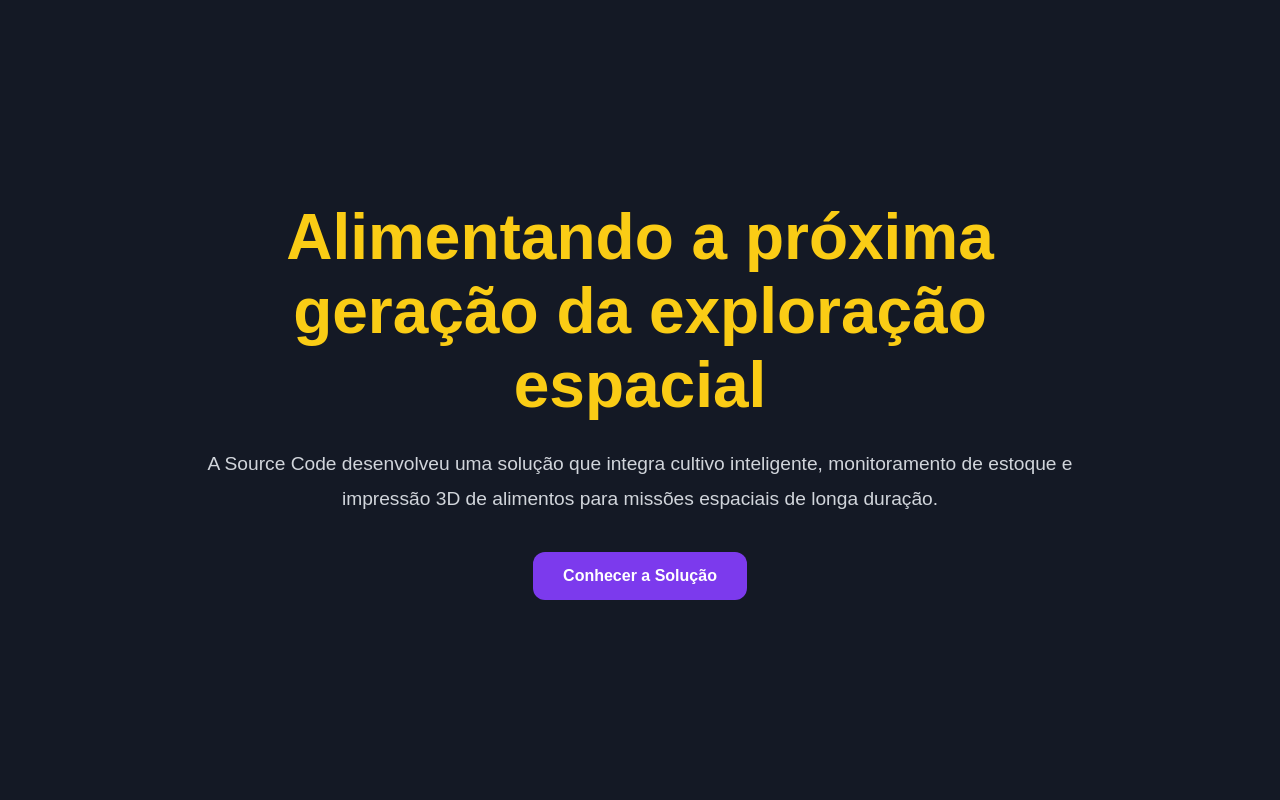
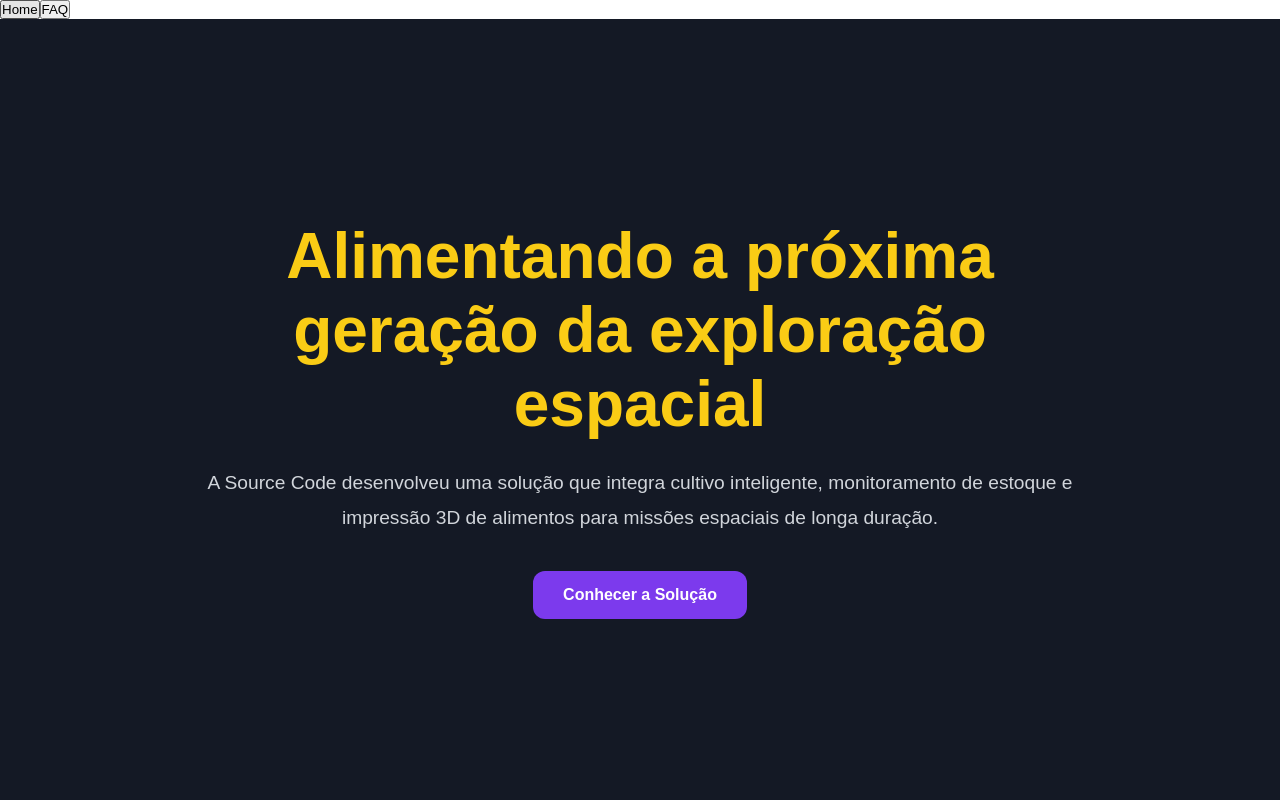
Before and after one commit to U-Ale/Foodprint-space, a React (Vite) app in the folder foodprint-3d/: page / in a window 1280 px wide. Shown: the top 800 px of the page. Built offline with nearby package versions, Linux system fonts and the light colour scheme.

Commit message:
Pagina faq adicionada no dia 05/06 por volta das 4

```diff
--- a/foodprint-3d/src/App.jsx
+++ b/foodprint-3d/src/App.jsx
@@ -1,7 +1,27 @@
+import { useState } from "react";
+
 import Home from "./pages/Home";
+import FAQ from "./pages/FAQ";
 
 function App() {
-  return <Home />;
+  const [pagina, setPagina] = useState("home");
+
+  return (
+    <>
+      <nav>
+        <button onClick={() => setPagina("home")}>
+          Home
+        </button>
+
+        <button onClick={() => setPagina("faq")}>
+          FAQ
+        </button>
+      </nav>
+
+      {pagina === "home" && <Home />}
+      {pagina === "faq" && <FAQ />}
+    </>
+  );
 }
 
 export default App;
--- a/foodprint-3d/src/pages/FAQ.jsx
+++ b/foodprint-3d/src/pages/FAQ.jsx
@@ -0,0 +1,24 @@
+function FAQ() {
+  return (
+    <main>
+      <h1>Perguntas Frequentes</h1>
+
+      <h3>O que é a Source Code?</h3>
+      <p>
+        Uma startup focada em soluções tecnológicas para alimentação espacial.
+      </p>
+
+      <h3>Como funciona a impressora 3D?</h3>
+      <p>
+        Ela utiliza matérias-primas sustentáveis para produzir alimentos.
+      </p>
+
+      <h3>Quais ingredientes são utilizados?</h3>
+      <p>
+        Soja, ervilha, micoproteína e grão-de-bico.
+      </p>
+    </main>
+  );
+}
+
+export default FAQ;
```
